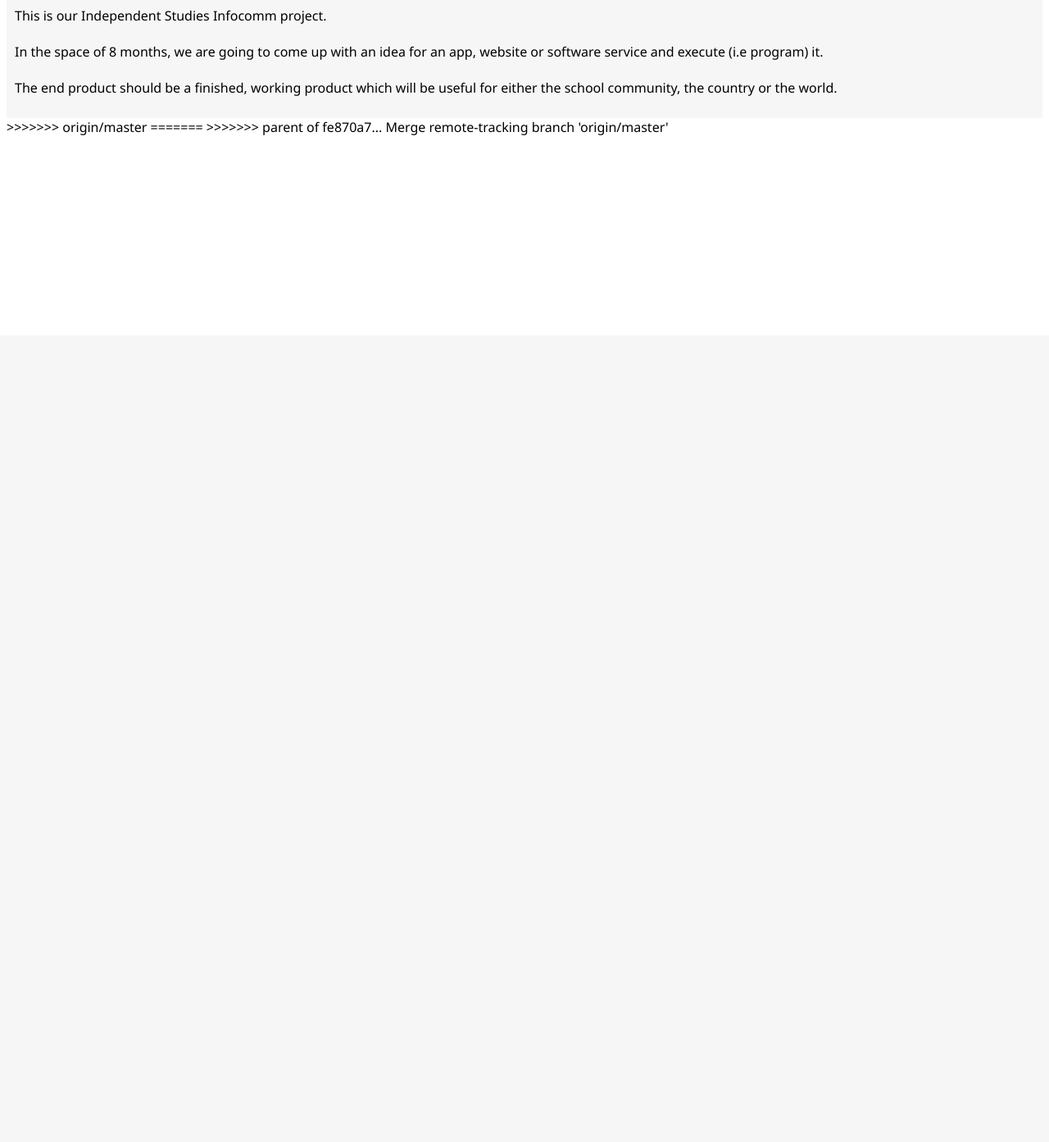
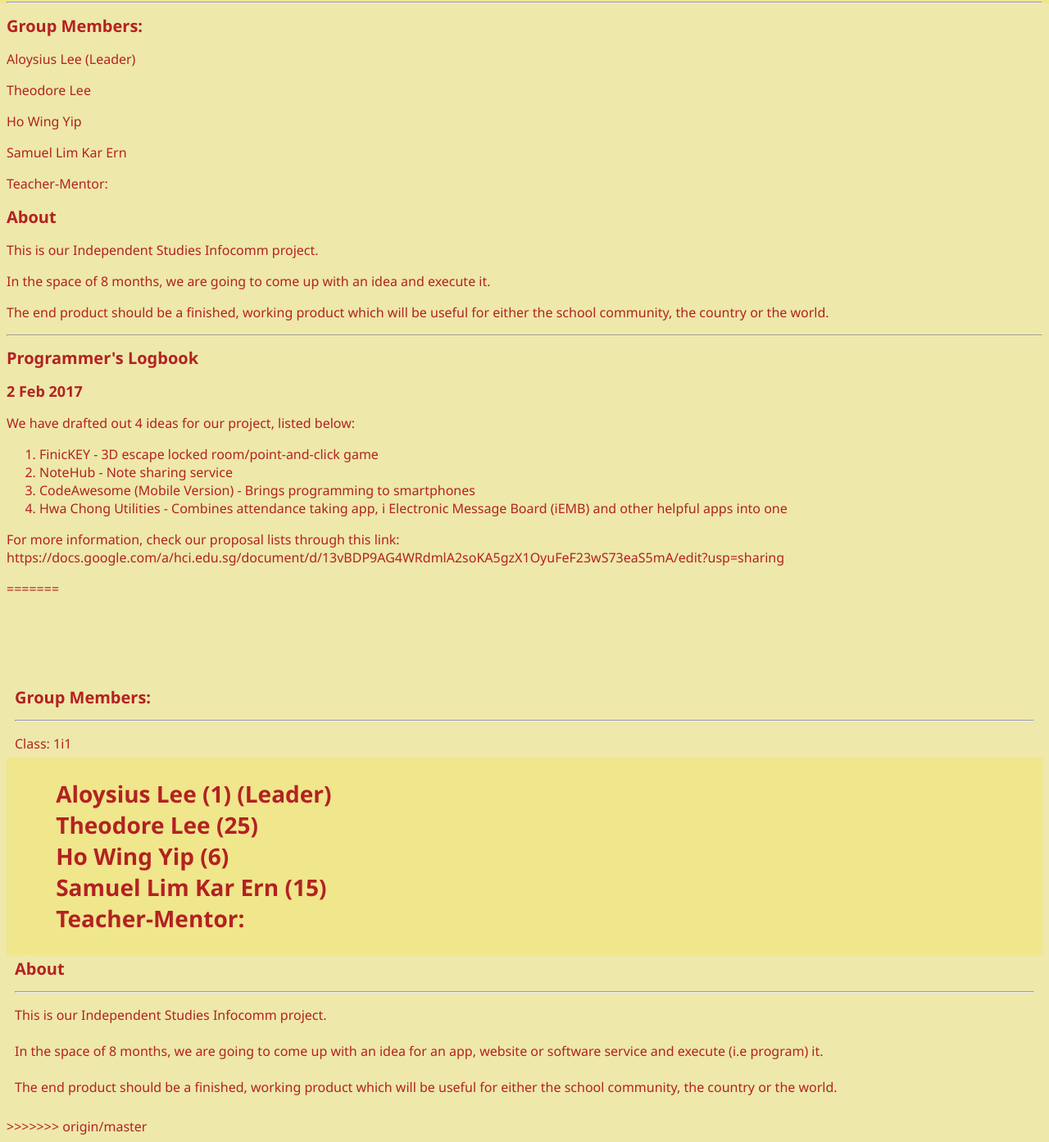
Before and after one commit to ISProject-NoteHub/NoteHub, a PHP site: page / in a window 1280 px wide. Shown: the part 391-1784 px from the top of the page at 82% size. Before the commit the page ends 556 px from the top, so only its background shows below. Run offline with PHP 8.4, Linux system fonts and the light colour scheme.

Commit message:
Revert "Reverting commit due to conflicts"
This reverts commit 93cb3b2d871ea5f5ea5fc9c2aa0d4fbf6ccf05e0.

```diff
--- a/index.html
+++ b/index.html
@@ -1,3 +1,69 @@
+<!DOCTYPE html>
+<html>
+
+<head>
+  <title>2017 HCI IS CATEGORY 9</title>
+  <link rel="stylesheet" href="styling.css" />
+<style>
+h1{
+   font-size: 20px;
+}
+h2{
+   font-size: 18px;
+}
+body{
+    font-family: Segoe UI;
+    color: firebrick;
+    background-color: palegoldenrod;
+}
+ul {
+    list-style-type: none;
+    margin: -10px;
+    padding: 25.6px 60.2px;
+    overflow: hidden;
+    background-color: khaki;
+    font-weight: bold;
+    font-size: 28px;
+}
+
+li a {
+    display: block;
+    color: firebrick;
+    text-align: center;
+    padding: 14px 16px;
+    text-decoration: none;
+}
+</style>
+</head>
+<body>
+
+<ul>
+  <li><img src=http://thehcleader.weebly.com/uploads/5/0/9/6/50967599/944249927.png>Independent Studies 2017: Infocomm -- Hwa Chong Institution</li>
+</ul>
+<hr>
+<h1>Group Members:</h1>
+<p>Aloysius Lee (Leader)</p>
+<p>Theodore Lee</p>
+<p>Ho Wing Yip</p>
+<p>Samuel Lim Kar Ern</p>
+<p>Teacher-Mentor:</p>
+
+<h1>About</h1>
+<p>This is our Independent Studies Infocomm project.</p>
+<p>In the space of 8 months, we are going to come up with an idea and execute it.</p>
+<p>The end product should be a finished, working product which will be useful for either the school community, the country or the world.</p>
+<hr>
+<h1>Programmer's Logbook</h1>
+<h2>2 Feb 2017</h2>
+<p>We have drafted out 4 ideas for our project, listed below:</p>
+    <ol>
+        <li>FinicKEY - 3D escape locked room/point-and-click game</li>
+        <li>NoteHub - Note sharing service</li>
+        <li>CodeAwesome (Mobile Version) - Brings programming to smartphones</li>
+        <li>Hwa Chong Utilities - Combines attendance taking app, i Electronic Message Board (iEMB) and other helpful apps into one</li>
+    </ol>
+<p>For more information, check our proposal lists through this link: https://docs.google.com/a/hci.edu.sg/document/d/13vBDP9AG4WRdmlA2soKA5gzX1OyuFeF23wS73eaS5mA/edit?usp=sharing </p>
+=======
 <!DOCTYPE html>
 <html>
 
@@ -41,7 +107,5 @@
     </p>
   </div>
 >>>>>>> origin/master
-=======
->>>>>>> parent of fe870a7... Merge remote-tracking branch 'origin/master'
 </body>
 </html>
--- a/styling.css
+++ b/styling.css
@@ -4,17 +4,32 @@ body {
 }
 
 #Page-Header {
-  background-color: khaki; color: white;
+  background-color: khaki; color: firebrick;
   font-size: 26px; font-weight: bold;
   padding: 10px;
   left: 0; top: 0;
   position: fixed;
   width: 100%;
   z-index: 2;
+  vertical-align: top;
 }
 
 #Page-Content {
-  padding: 10px; margin-top: 65px;
+  background-color: palegoldenrod; color: firebrick;
+  padding: 10px; margin-top: 85px;
   z-index: 1;
-  background-color: #f6f6f6;
 }
+
+#Page-Links {
+  right: 0; top: 0;
+  margin-right: 10px;
+  z-index: 3;
+  position: fixed;
+}
+
+.Page-Link {
+  padding: 7.5px;
+  font-size: 20px;
+  margin-left: 15px;
+  text-decoration: none;
+}
```
